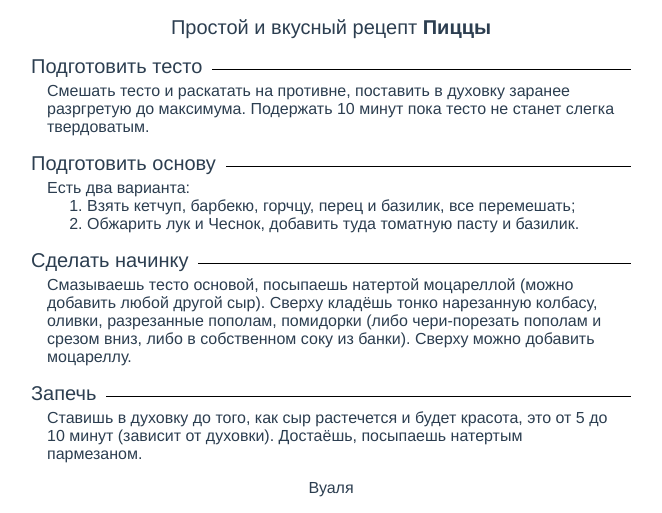
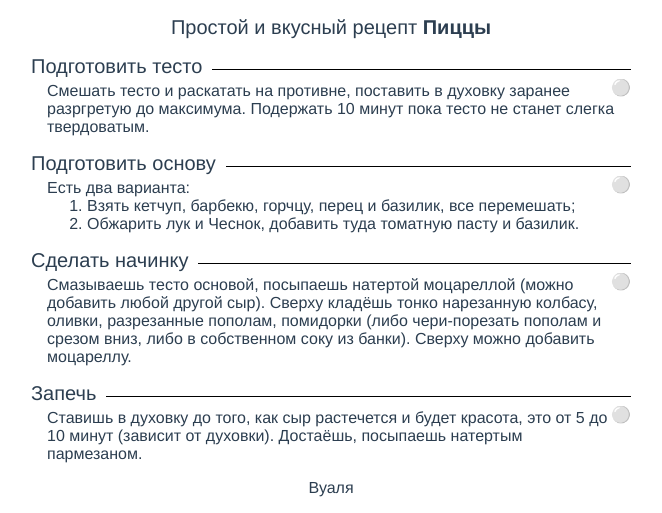
Before and after one commit to daniilzinevich/vue-recipe-list, a Vue app: page / in a window 1280 px wide. Shown: the part 248-761 px from the top of the page, without its empty margins (309-971 px from the left). Built offline with nearby package versions, Linux system fonts and the light colour scheme.

Commit message:
Template magic

```diff
--- a/src/components/Recipe.vue
+++ b/src/components/Recipe.vue
@@ -3,33 +3,50 @@
     <h1>
       Простой и вкусный рецепт <strong>Пиццы</strong>
     </h1>
-    <div class="delimiter">
-      <h2>Подготовить тесто</h2>
-      <p>Смешать тесто и раскатать на противне, поставить в духовку заранее разргретую до максимума. Подержать 10 минут пока тесто не станет слегка твердоватым.</p>
-    </div>
-    <div class="delimiter">
-      <h2>Подготовить основу</h2>
-      <p>
-        Eсть два варианта: <ol> <li>Взять кетчуп, барбекю, горчцу, перец и базилик, все перемешать;</li> <li>Обжарить лук и Чеснок, добавить туда томатную пасту и базилик.</li> </ol>
-      </p>
-    </div>
-    <div class="delimiter">
-      <h2>Сделать начинку</h2>
-      <p>
-        Смазываешь тесто основой, посыпаешь натертой моцареллой (можно добавить любой другой сыр). Сверху кладёшь тонко нарезанную колбасу, оливки, разрезанные пополам, помидорки (либо чери-порезать пополам и срезом вниз, либо в собственном соку из банки). Сверху можно добавить моцареллу.
-      </p>
-    </div>
-    <div class="delimiter">
-      <h2>Запечь</h2>
-      <p>
-        Ставишь в духовку до того, как сыр растечется и будет красота, это от 5 до 10 минут (зависит от духовки). Достаёшь, посыпаешь натертым пармезаном.
-      </p>
+    <div
+      class="delimiter"
+      v-for="(part, index) in parts"
+      :key="part.title"
+      @click="handleClick(index)"
+    >
+      <h2>{{part.title}}</h2>
+      <div v-if="part.complete" class="right">🔘</div>
+      <div v-else class="right">⚪️</div>
+      <p v-html="part.description"></p>
     </div>
     <p>Вуаля</p>
   </div>
 </template>
 <script>
 export default {
+  data() {
+    return {
+      parts: [
+        {
+          title: 'Подготовить тесто',
+          description: 'Смешать тесто и раскатать на противне, поставить в духовку заранее разргретую до максимума. Подержать 10 минут пока тесто не станет слегка твердоватым.'
+        },
+        {
+          title: 'Подготовить основу',
+          description: 'Eсть два варианта: <ol> <li>Взять кетчуп, барбекю, горчцу, перец и базилик, все перемешать;</li> <li>Обжарить лук и Чеснок, добавить туда томатную пасту и базилик.</li> </ol>'
+        },
+        {
+          title: 'Сделать начинку',
+          description: 'Смазываешь тесто основой, посыпаешь натертой моцареллой (можно добавить любой другой сыр). Сверху кладёшь тонко нарезанную колбасу, оливки, разрезанные пополам, помидорки (либо чери-порезать пополам и срезом вниз, либо в собственном соку из банки). Сверху можно добавить моцареллу.'
+        },
+        {
+          title: 'Запечь',
+          description: 'Ставишь в духовку до того, как сыр растечется и будет красота, это от 5 до 10 минут (зависит от духовки). Достаёшь, посыпаешь натертым пармезаном.'
+        }
+      ]
+    };
+  },
+  methods: {
+    handleClick(index) {
+      //this.parts[index].complete = !this.parts[index].complete; // wrong
+      this.$set(this.parts[index], 'complete', !this.parts[index].complete) // right
+    }
+  }
 }
 </script>
 <style>
@@ -67,4 +84,8 @@ ol, ul {
   margin: 1em auto;
   max-width: 600px;
 }
+
+.right {
+  float: right;
+}
 </style>
```
